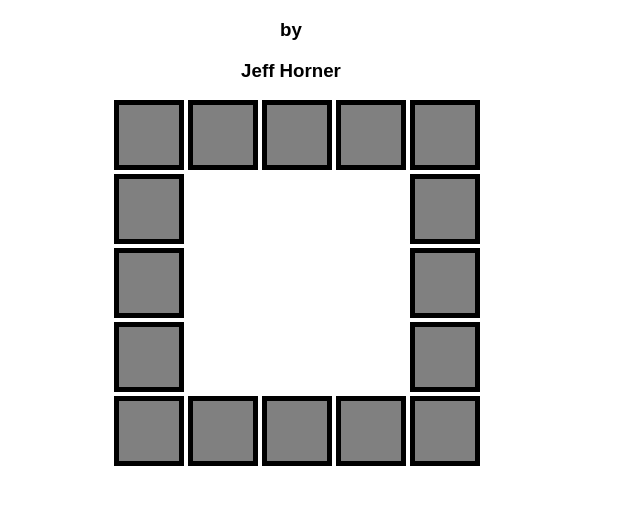
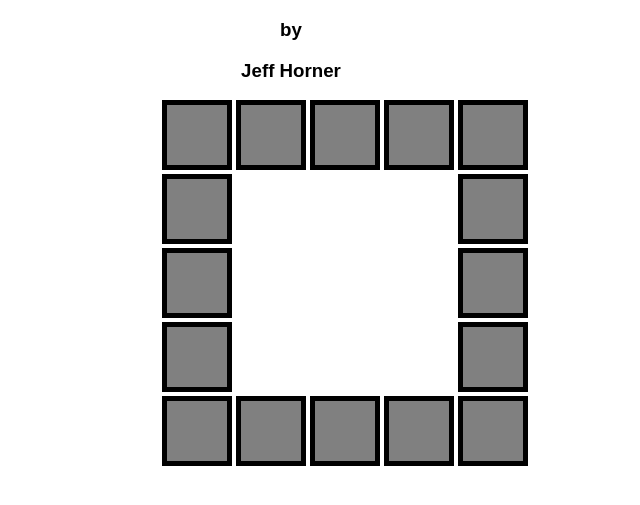
Before and after one commit to tagazine/shwordle, a plain HTML site: page index.html in a window 1280 px wide. Shown: the part 61-566 px from the top of the page, without its empty margins (349-989 px from the left). Drawn offline with Linux system fonts and the light colour scheme.

Commit message:
Update main.css

```diff
--- a/main.css
+++ b/main.css
@@ -1,7 +1,7 @@
 .position {
     width: 35%;
     margin: auto;
-    padding-left: 5.5em;
+    padding-left: 11.5em;
 }
 .square {
     background-color: grey;
```
